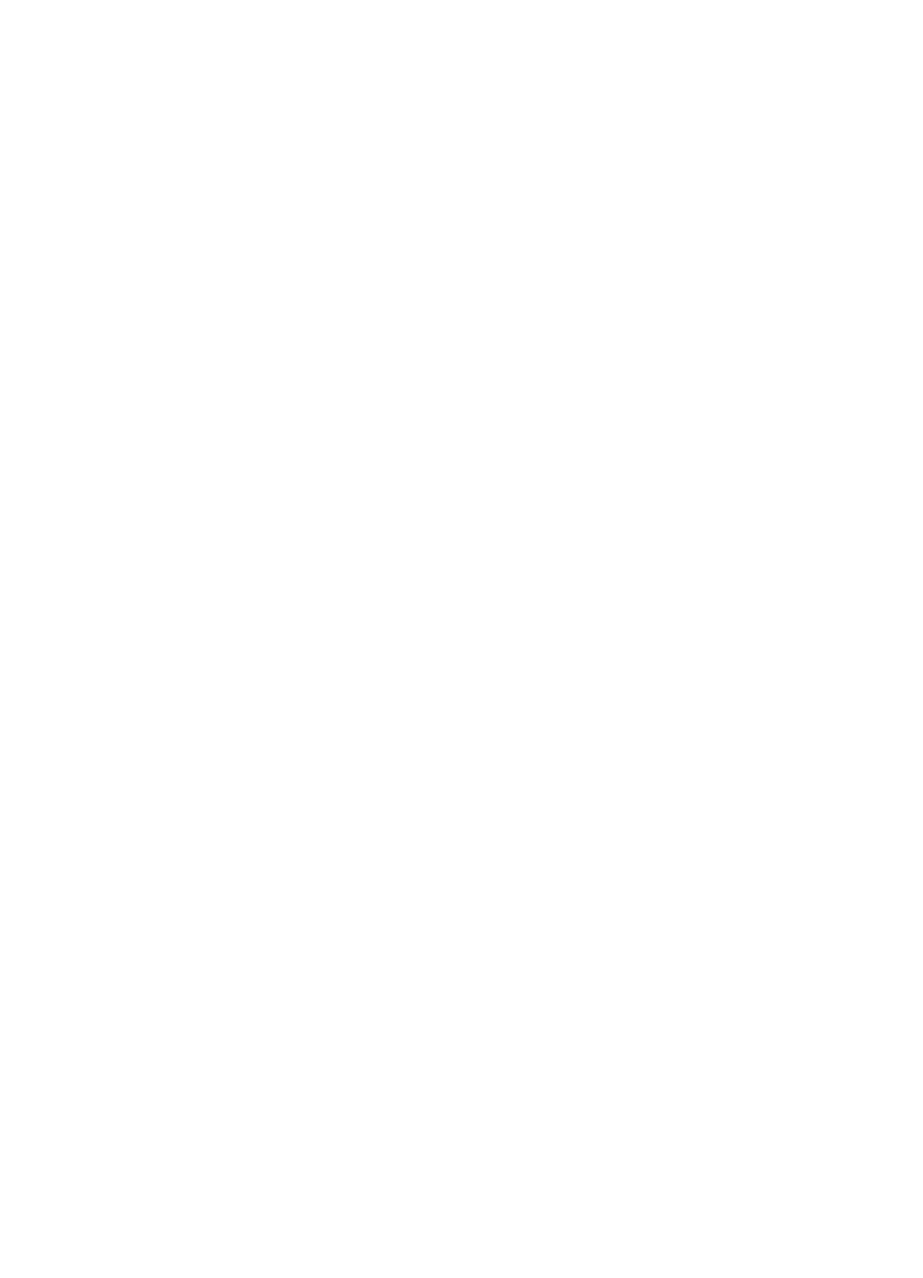
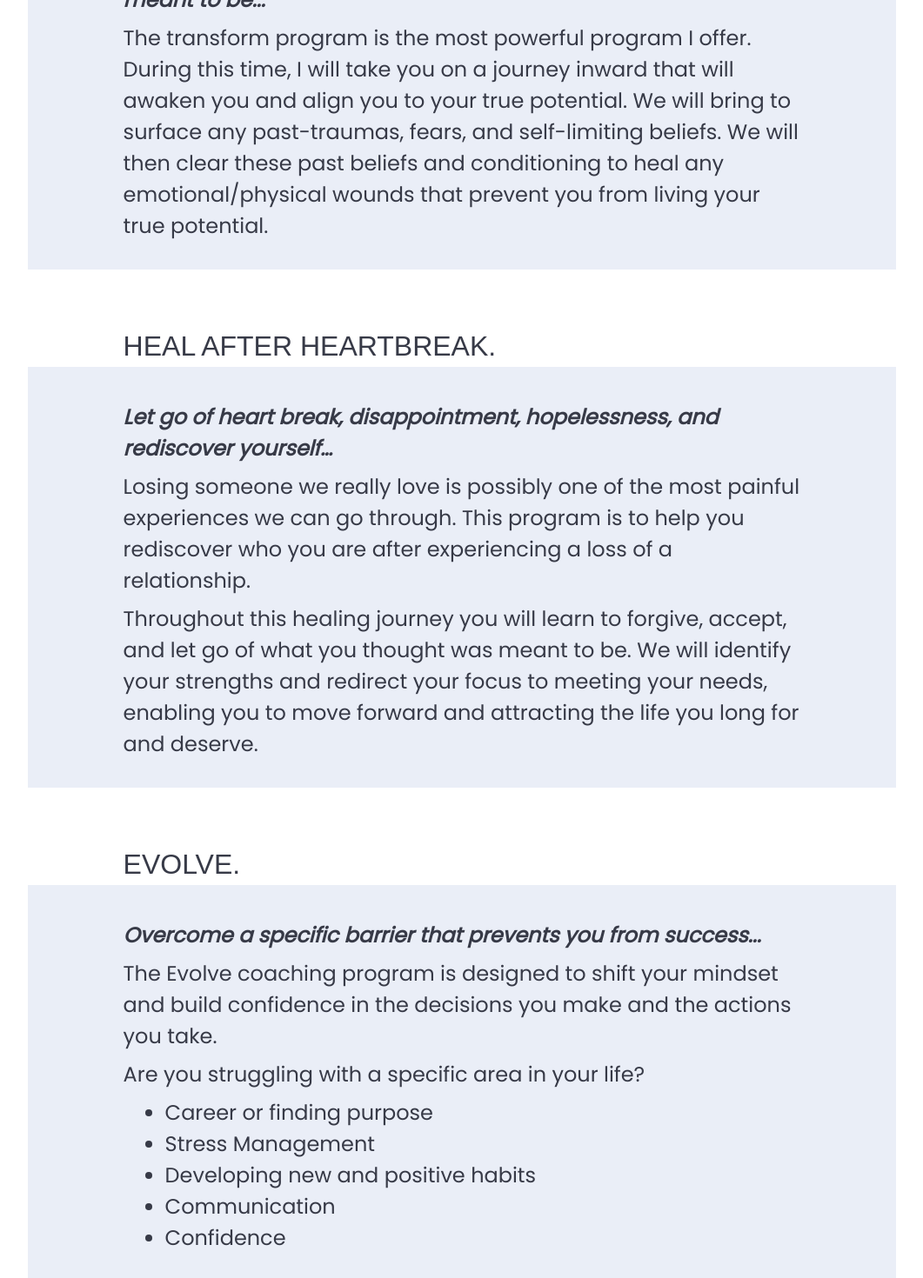
Before and after one commit to livelifedev/aaliyah-website, a Next.js app: page /services in a window 1280 px wide. Shown: the part 1330-2800 px from the top of the page at 87% size, without its empty margins (109-1170 px from the left). Before the commit the page ends 1252 px from the top, so only its background shows below. Built offline with nearby package versions, Linux system fonts and the light colour scheme; a web font is replaced by a local one.

Commit message:
update services

```diff
--- a/pages/services.js
+++ b/pages/services.js
@@ -24,7 +24,7 @@ export default function Services() {
             <p className="bold">
               All services are one to one and currently online only
             </p>
-            <ul>
+            <ol>
               <li>
                 <div>
                   <div>Initial Consultation</div>
@@ -39,7 +39,7 @@ export default function Services() {
                 </div>
                 <span className={styles.price}>$165</span>
               </li>
-            </ul>
+            </ol>
           </div>
         </section>
 
@@ -57,6 +57,70 @@ export default function Services() {
             <p>Fees dependant on individual client&apos;s program</p>
           </div>
         </section>
+
+        <section className={styles.blockSection}>
+          <h3>Transform.</h3>
+          <div className={styles.section}>
+            <p className={styles.sectionLead}>
+              Break free from your old self and transform into who you are meant
+              to be...
+            </p>
+            <p>
+              The transform program is the most powerful program I offer. During
+              this time, I will take you on a journey inward that will awaken
+              you and align you to your true potential. We will bring to surface
+              any past-traumas, fears, and self-limiting beliefs. We will then
+              clear these past beliefs and conditioning to heal any
+              emotional/physical wounds that prevent you from living your true
+              potential.
+            </p>
+          </div>
+        </section>
+
+        <section className={styles.blockSection}>
+          <h3>Heal After Heartbreak.</h3>
+          <div className={styles.section}>
+            <p className={styles.sectionLead}>
+              Let go of heart break, disappointment, hopelessness, and
+              rediscover yourself…
+            </p>
+            <p>
+              Losing someone we really love is possibly one of the most painful
+              experiences we can go through. This program is to help you
+              rediscover who you are after experiencing a loss of a
+              relationship.
+            </p>
+            <p>
+              Throughout this healing journey you will learn to forgive, accept,
+              and let go of what you thought was meant to be. We will identify
+              your strengths and redirect your focus to meeting your needs,
+              enabling you to move forward and attracting the life you long for
+              and deserve.
+            </p>
+          </div>
+        </section>
+
+        <section className={styles.blockSection}>
+          <h3>Evolve.</h3>
+          <div className={styles.section}>
+            <p className={styles.sectionLead}>
+              Overcome a specific barrier that prevents you from success...
+            </p>
+            <p>
+              The Evolve coaching program is designed to shift your mindset and
+              build confidence in the decisions you make and the actions you
+              take.
+            </p>
+            <p>Are you struggling with a specific area in your life?</p>
+            <ul>
+              <li>Career or finding purpose</li>
+              <li>Stress Management</li>
+              <li>Developing new and positive habits</li>
+              <li>Communication</li>
+              <li>Confidence</li>
+            </ul>
+          </div>
+        </section>
       </div>
     </>
   );
--- a/styles/Services.module.css
+++ b/styles/Services.module.css
@@ -21,13 +21,33 @@
 }
 
 .section li {
+  font-size: 1.2rem;
+}
+
+.section ol li {
   display: flex;
   justify-content: space-between;
   align-items: flex-end;
   /* max-width: 300px; */
-  font-size: 1.2rem;
   margin-top: 8px;
   margin-bottom: 32px;
+}
+
+.section ul {
+  margin-left: 3rem;
+  margin-top: 8px;
+}
+
+.blockSection h3 {
+  padding: var(--copy-gutter);
+  padding-top: 0;
+  padding-bottom: 0;
+  font-family: var(--secondary-font);
+}
+
+.blockSection .section {
+  padding-top: 32px;
+  padding-bottom: 32px;
 }
 
 .title {
@@ -52,6 +72,11 @@
   font-size: 1.2rem;
   text-transform: none;
   margin-top: 8px;
+}
+
+.sectionLead {
+  font-weight: bold;
+  font-style: italic;
 }
 
 @media only screen and (min-width: 900px) {
```
